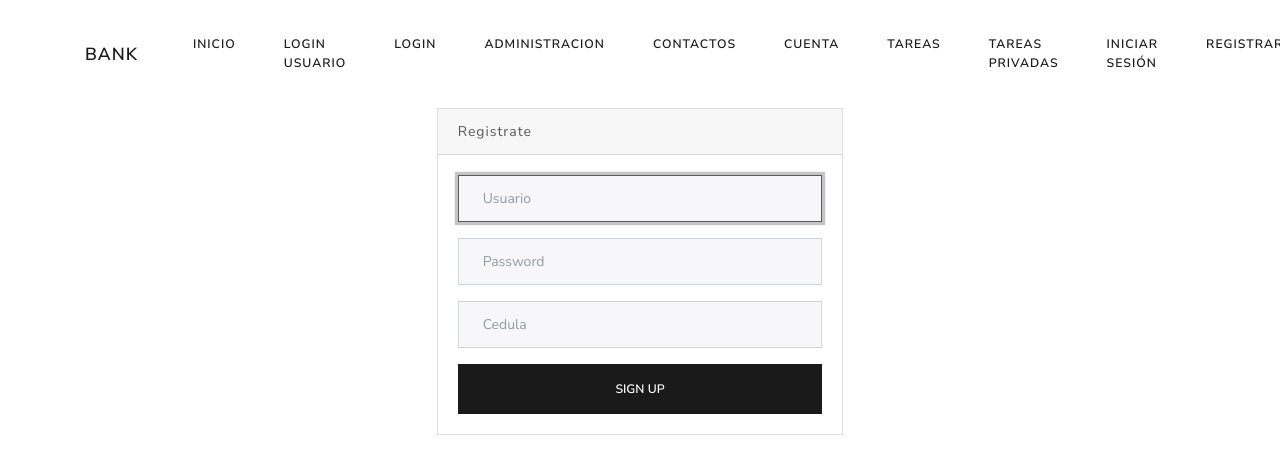
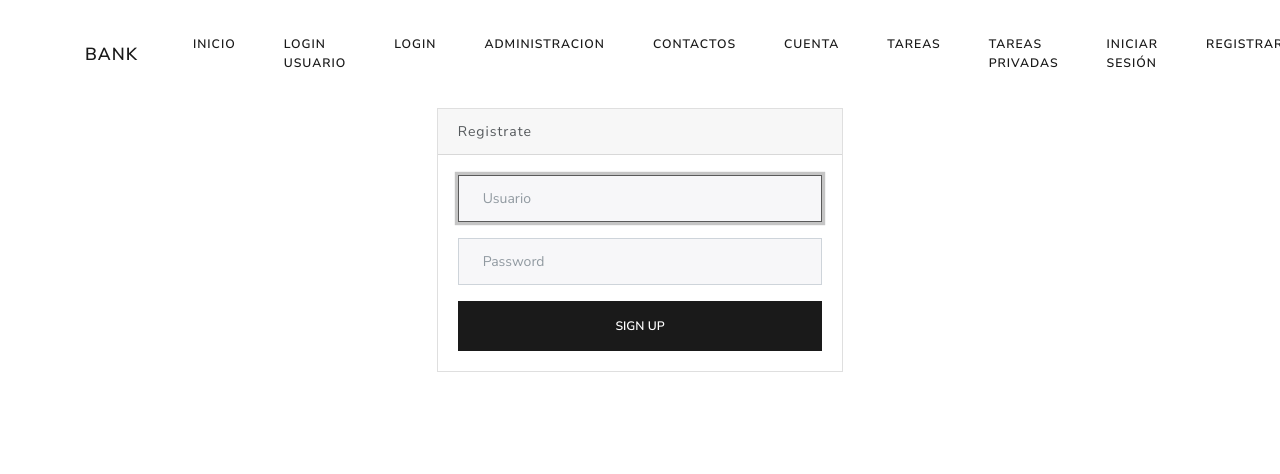
Before and after one commit to Ivanna-Daniela/BancoProyecto, an Angular app in the folder banco/: page /signup in a window 1280 px wide. Shown: the top 474 px of the page. Built offline with nearby package versions, Linux system fonts and the light colour scheme.

Commit message:
Agregar cedula al cliente en su signup

```diff
--- a/banco/src/app/components/createuser/createuser.component.ts
+++ b/banco/src/app/components/createuser/createuser.component.ts
@@ -6,6 +6,8 @@ import { CargarService } from '../../services/cargar.service';
 import { ClienteService } from '../../services/cliente.service';
 import { Global } from '../../services/global';
 import { NgForm } from '@angular/forms';
+import { GlobalComponent } from '../globalVar/global-component';
+
 
 @Component({
   selector: 'app-createuser',
@@ -64,6 +66,7 @@ export class CreateuserComponent implements OnInit{
     );
   }
   signIn(){
+    GlobalComponent.appCed= this.cliente1.numero;
     this.userService.signIn(this.cliente1).subscribe(
       res => {
         console.log(res);
--- a/banco/src/app/components/globalVar/global-component.ts
+++ b/banco/src/app/components/globalVar/global-component.ts
@@ -1,6 +1,7 @@
 export class GlobalComponent {
 
     public static appUrl: string = "user";
+    public static appCed: string = "1234";
 
 
 }
--- a/banco/src/app/components/signup/signup.component.html
+++ b/banco/src/app/components/signup/signup.component.html
@@ -12,9 +12,9 @@
                     <div class="form-group">
                         <input type="password" [(ngModel)]="user.password" name="password" class="form-control" placeholder="Password" required>
                     </div>
-                    <div class="form-group">
+                    <!-- <div class="form-group">
                         <input type="number" [(ngModel)]="user.numero" name="numero" class="form-control" placeholder="Cedula" required>
-                    </div>
+                    </div> -->
                     <button class="btn btn-primary btn-block">
                         Sign Up
                     </button>
--- a/banco/src/app/components/signup/signup.component.ts
+++ b/banco/src/app/components/signup/signup.component.ts
@@ -26,6 +26,7 @@ export class SignupComponent implements OnInit {
   }
   signUp(){
     GlobalComponent.appUrl = this.user.usuario;
+    this.user.numero = GlobalComponent.appCed;
     this.authService.signUp(this.user).subscribe(
       res =>{
         console.log(res);
```
